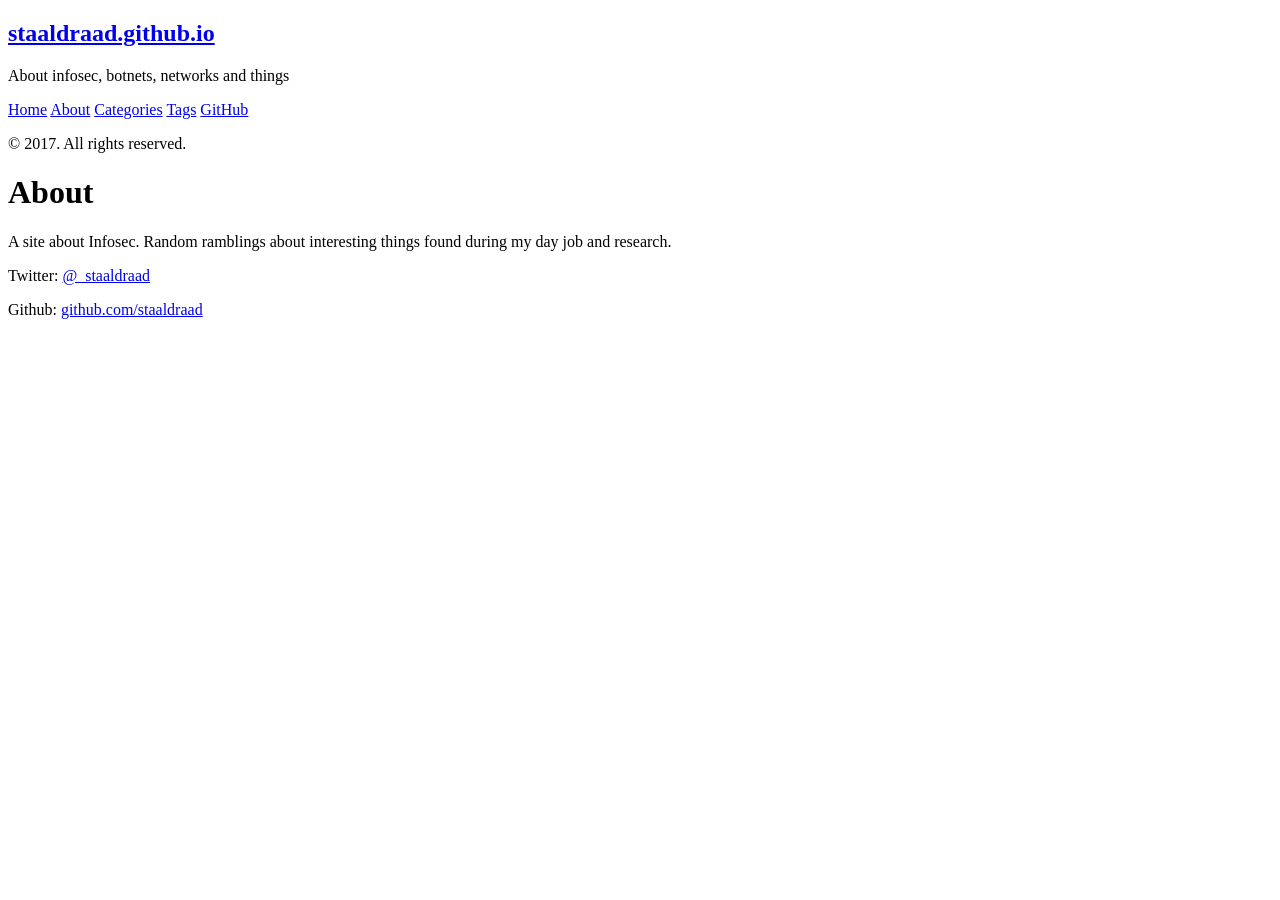
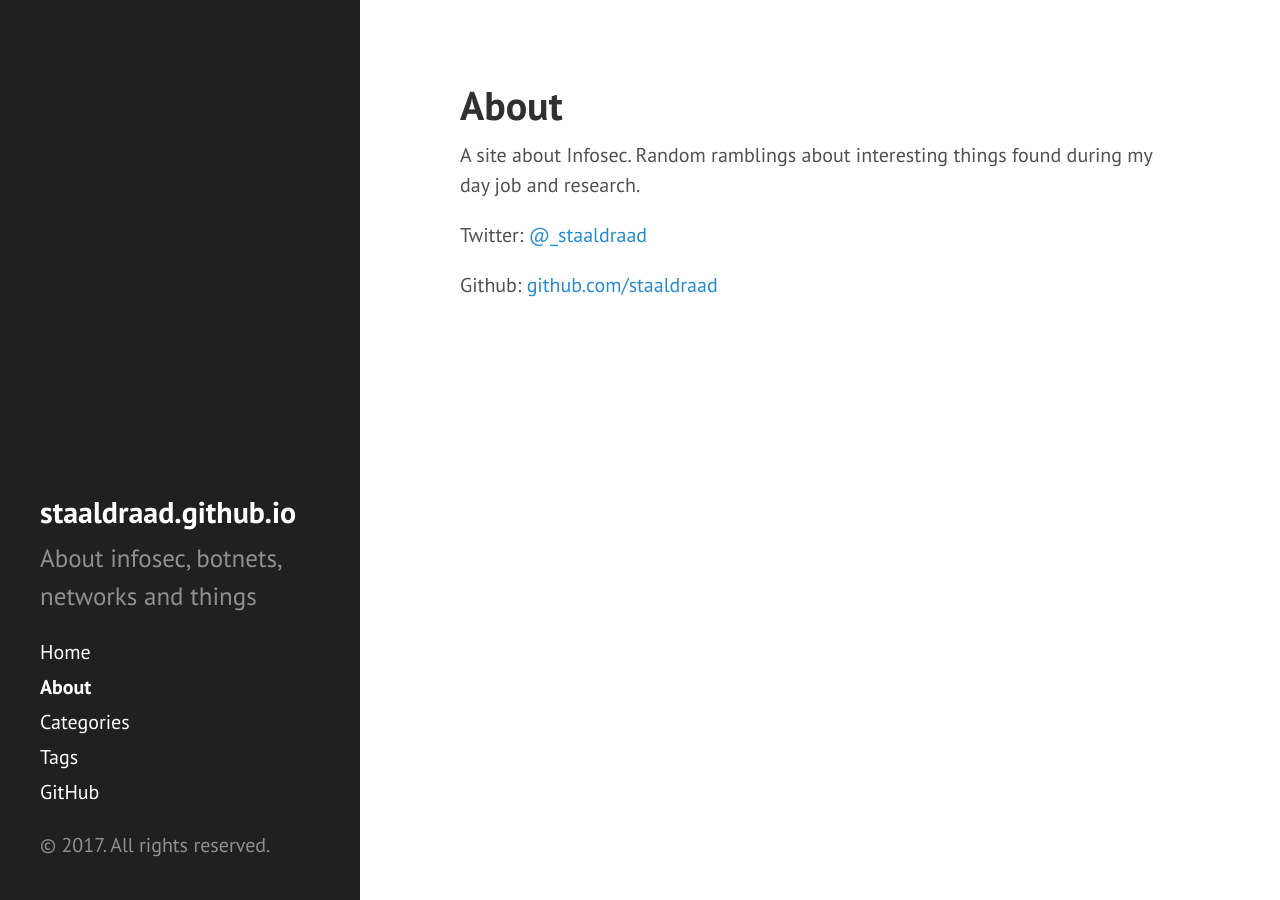
Before and after one commit to wikijm/staaldraad.github.io, a Jekyll site: the page built from about.md, in a window 1280 px wide. Built offline with Jekyll 4.4.1, drawn with Linux system fonts in a browser that asks for light colours.

Commit message:
change site.baseurl to site.url to allow css loading for post

```diff
--- a/_includes/head.html
+++ b/_includes/head.html
@@ -15,14 +15,14 @@
   </title>
 
   <!-- CSS -->
-  <link rel="stylesheet" href="public/css/poole.css">
-  <link rel="stylesheet" href="public/css/syntax.css">
-  <link rel="stylesheet" href="public/css/hyde.css">
+  <link rel="stylesheet" href="/public/css/poole.css">
+  <link rel="stylesheet" href="/public/css/syntax.css">
+  <link rel="stylesheet" href="/public/css/hyde.css">
   <link rel="stylesheet" href="https://fonts.googleapis.com/css?family=PT+Sans:400,400italic,700|Abril+Fatface">
 
   <!-- Icons -->
-  <link rel="apple-touch-icon-precomposed" sizes="144x144" href="public/apple-touch-icon-144-precomposed.png">
-                                 <link rel="shortcut icon" href="public/favicon.ico">
+  <link rel="apple-touch-icon-precomposed" sizes="144x144" href="/public/apple-touch-icon-144-precomposed.png">
+                                 <link rel="shortcut icon" href="/public/favicon.ico">
 
   <!-- RSS -->
   <link rel="alternate" type="application/rss+xml" title="RSS" href="/atom.xml">
```
